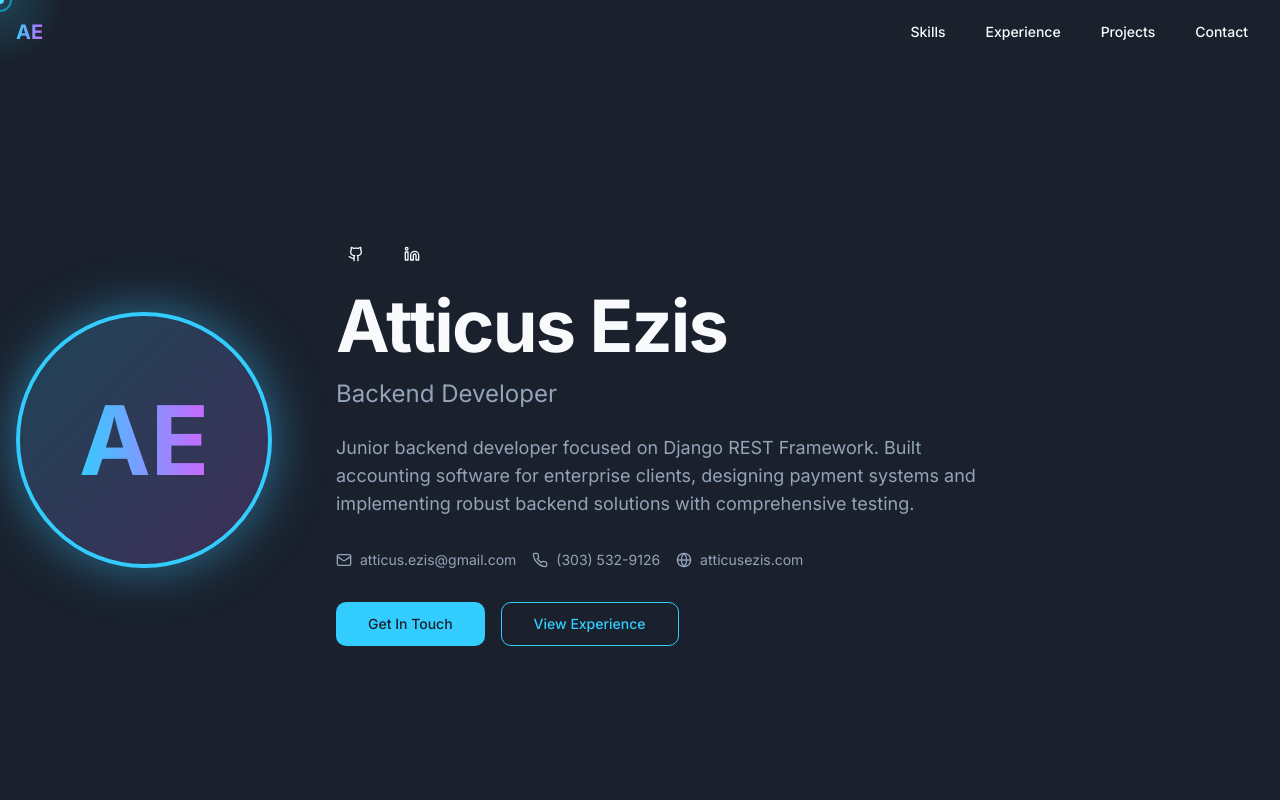
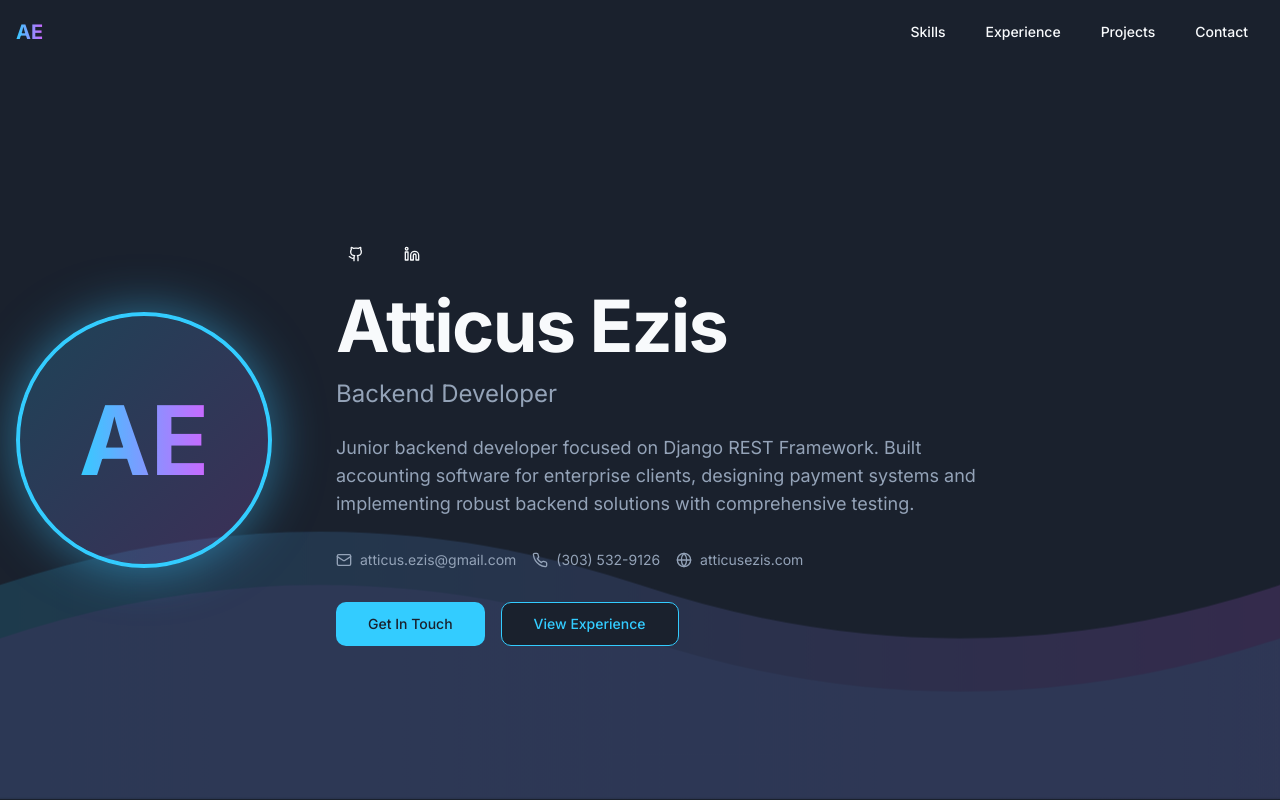
Before and after one commit to atticus-ezis/portfoliov2, a React (Vite) app: page / in a window 1280 px wide. Shown: the top 800 px of the page. Built offline with nearby package versions, Linux system fonts and the light colour scheme; the HTML template or start-up script is replaced by a standard one.

Commit message:
Reverted to commit 4134dfcb93e7da80a6f6c2d152a4c066b82747ec

```diff
--- a/src/components/AnimatedBackground.tsx
+++ /dev/null
@@ -1,116 +0,0 @@
-import { motion } from "framer-motion";
-
-const AnimatedBackground = () => {
-  return (
-    <div className="absolute inset-0 overflow-hidden">
-      {/* Animated gradient orbs */}
-      <motion.div
-        className="absolute top-0 left-0 w-[500px] h-[500px] rounded-full opacity-30 blur-3xl"
-        style={{
-          background: "radial-gradient(circle, hsl(195, 100%, 60%), transparent 70%)",
-        }}
-        animate={{
-          x: [0, 100, 0],
-          y: [0, -50, 0],
-          scale: [1, 1.2, 1],
-        }}
-        transition={{
-          duration: 20,
-          repeat: Infinity,
-          ease: "easeInOut",
-        }}
-      />
-
-      <motion.div
-        className="absolute top-1/4 right-0 w-[600px] h-[600px] rounded-full opacity-25 blur-3xl"
-        style={{
-          background: "radial-gradient(circle, hsl(280, 100%, 70%), transparent 70%)",
-        }}
-        animate={{
-          x: [0, -100, 0],
-          y: [0, 100, 0],
-          scale: [1, 1.3, 1],
-        }}
-        transition={{
-          duration: 25,
-          repeat: Infinity,
-          ease: "easeInOut",
-        }}
-      />
-
-      <motion.div
-        className="absolute bottom-0 left-1/3 w-[550px] h-[550px] rounded-full opacity-20 blur-3xl"
-        style={{
-          background: "radial-gradient(circle, hsl(210, 100%, 65%), transparent 70%)",
-        }}
-        animate={{
-          x: [0, -80, 0],
-          y: [0, 80, 0],
-          scale: [1, 1.1, 1],
-        }}
-        transition={{
-          duration: 22,
-          repeat: Infinity,
-          ease: "easeInOut",
-        }}
-      />
-
-      {/* Mesh gradient overlay */}
-      <div
-        className="absolute inset-0 opacity-40"
-        style={{
-          backgroundImage: `
-            radial-gradient(at 0% 0%, hsla(195, 100%, 60%, 0.3) 0px, transparent 50%),
-            radial-gradient(at 100% 0%, hsla(280, 100%, 70%, 0.3) 0px, transparent 50%),
-            radial-gradient(at 100% 100%, hsla(210, 100%, 65%, 0.3) 0px, transparent 50%),
-            radial-gradient(at 0% 100%, hsla(195, 100%, 60%, 0.3) 0px, transparent 50%)
-          `,
-        }}
-      />
-
-      {/* Animated grid pattern */}
-      <motion.div
-        className="absolute inset-0 opacity-10"
-        style={{
-          backgroundImage: `
-            linear-gradient(to right, hsl(195, 100%, 60%) 1px, transparent 1px),
-            linear-gradient(to bottom, hsl(195, 100%, 60%) 1px, transparent 1px)
-          `,
-          backgroundSize: "50px 50px",
-        }}
-        animate={{
-          backgroundPosition: ["0px 0px", "50px 50px"],
-        }}
-        transition={{
-          duration: 20,
-          repeat: Infinity,
-          ease: "linear",
-        }}
-      />
-
-      {/* Floating particles */}
-      {[...Array(15)].map((_, i) => (
-        <motion.div
-          key={i}
-          className="absolute w-1 h-1 bg-primary rounded-full"
-          style={{
-            left: `${Math.random() * 100}%`,
-            top: `${Math.random() * 100}%`,
-          }}
-          animate={{
-            y: [0, -100, 0],
-            opacity: [0, 1, 0],
-          }}
-          transition={{
-            duration: 3 + Math.random() * 4,
-            repeat: Infinity,
-            delay: Math.random() * 5,
-            ease: "easeInOut",
-          }}
-        />
-      ))}
-    </div>
-  );
-};
-
-export default AnimatedBackground;
--- a/src/components/CursorEffect.tsx
+++ /dev/null
@@ -1,84 +0,0 @@
-import { useEffect, useState } from "react";
-import { motion } from "framer-motion";
-
-const CursorEffect = () => {
-  const [mousePosition, setMousePosition] = useState({ x: 0, y: 0 });
-  const [isHovering, setIsHovering] = useState(false);
-
-  useEffect(() => {
-    const handleMouseMove = (e: MouseEvent) => {
-      setMousePosition({ x: e.clientX, y: e.clientY });
-    };
-
-    const handleMouseOver = (e: MouseEvent) => {
-      const target = e.target as HTMLElement;
-      if (target.tagName === "BUTTON" || target.tagName === "A" || target.closest("button") || target.closest("a")) {
-        setIsHovering(true);
-      } else {
-        setIsHovering(false);
-      }
-    };
-
-    window.addEventListener("mousemove", handleMouseMove);
-    window.addEventListener("mouseover", handleMouseOver);
-
-    return () => {
-      window.removeEventListener("mousemove", handleMouseMove);
-      window.removeEventListener("mouseover", handleMouseOver);
-    };
-  }, []);
-
-  return (
-    <>
-      {/* Main cursor */}
-      <motion.div
-        className="fixed top-0 left-0 w-6 h-6 rounded-full border-2 border-primary pointer-events-none z-[9999] mix-blend-difference"
-        animate={{
-          x: mousePosition.x - 12,
-          y: mousePosition.y - 12,
-          scale: isHovering ? 1.5 : 1,
-        }}
-        transition={{
-          type: "spring",
-          stiffness: 500,
-          damping: 28,
-          mass: 0.5,
-        }}
-      />
-
-      {/* Trailing cursor */}
-      <motion.div
-        className="fixed top-0 left-0 w-2 h-2 rounded-full bg-primary pointer-events-none z-[9999] mix-blend-screen"
-        animate={{
-          x: mousePosition.x - 4,
-          y: mousePosition.y - 4,
-        }}
-        transition={{
-          type: "spring",
-          stiffness: 150,
-          damping: 15,
-          mass: 0.1,
-        }}
-      />
-
-      {/* Glow effect */}
-      <motion.div
-        className="fixed top-0 left-0 w-32 h-32 rounded-full pointer-events-none z-[9998] opacity-20"
-        style={{
-          background: "radial-gradient(circle, hsl(195, 100%, 60%), transparent 70%)",
-        }}
-        animate={{
-          x: mousePosition.x - 64,
-          y: mousePosition.y - 64,
-        }}
-        transition={{
-          type: "spring",
-          stiffness: 80,
-          damping: 20,
-        }}
-      />
-    </>
-  );
-};
-
-export default CursorEffect;
--- a/src/components/Hero.tsx
+++ b/src/components/Hero.tsx
@@ -2,17 +2,40 @@ import { Github, Linkedin, Mail, Phone, Globe } from "lucide-react";
 import { Button } from "@/components/ui/button";
 import { motion } from "framer-motion";
 import { useScrollY } from "@/hooks/use-scroll";
-import AnimatedBackground from "./AnimatedBackground";
 
 const Hero = () => {
   const scrollY = useScrollY();
-  const parallaxOffset = scrollY * 0.3;
+  const parallaxOffset = scrollY * 0.5;
 
   return (
     <section id="home" className="min-h-screen flex items-center justify-center relative overflow-hidden pt-20">
-      {/* Animated background */}
-      <div style={{ transform: `translateY(${parallaxOffset}px)` }}>
-        <AnimatedBackground />
+      {/* Animated background waves with parallax */}
+      <div
+        className="absolute inset-0 overflow-hidden opacity-30"
+        style={{ transform: `translateY(${parallaxOffset}px)` }}
+      >
+        <svg className="absolute bottom-0 left-0 w-full h-auto animate-float" viewBox="0 0 1200 400" xmlns="http://www.w3.org/2000/svg">
+          <path
+            d="M0,200 Q300,100 600,200 T1200,200 L1200,400 L0,400 Z"
+            fill="url(#gradient1)"
+            opacity="0.5"
+          />
+          <path
+            d="M0,250 Q300,150 600,250 T1200,250 L1200,400 L0,400 Z"
+            fill="url(#gradient2)"
+            opacity="0.3"
+          />
+          <defs>
+            <linearGradient id="gradient1" x1="0%" y1="0%" x2="100%" y2="0%">
+              <stop offset="0%" style={{ stopColor: "hsl(195, 100%, 60%)", stopOpacity: 1 }} />
+              <stop offset="100%" style={{ stopColor: "hsl(280, 100%, 70%)", stopOpacity: 1 }} />
+            </linearGradient>
+            <linearGradient id="gradient2" x1="0%" y1="0%" x2="100%" y2="0%">
+              <stop offset="0%" style={{ stopColor: "hsl(280, 100%, 70%)", stopOpacity: 1 }} />
+              <stop offset="100%" style={{ stopColor: "hsl(195, 100%, 60%)", stopOpacity: 1 }} />
+            </linearGradient>
+          </defs>
+        </svg>
       </div>
 
       <div className="container mx-auto px-4 relative z-10">
--- a/src/pages/Index.tsx
+++ b/src/pages/Index.tsx
@@ -5,12 +5,10 @@ import Experience from "@/components/Experience";
 import Projects from "@/components/Projects";
 import Contact from "@/components/Contact";
 import Footer from "@/components/Footer";
-import CursorEffect from "@/components/CursorEffect";
 
 const Index = () => {
   return (
-    <div className="min-h-screen cursor-none">
-      <CursorEffect />
+    <div className="min-h-screen">
       <Navigation />
       <Hero />
       <Skills />
```
